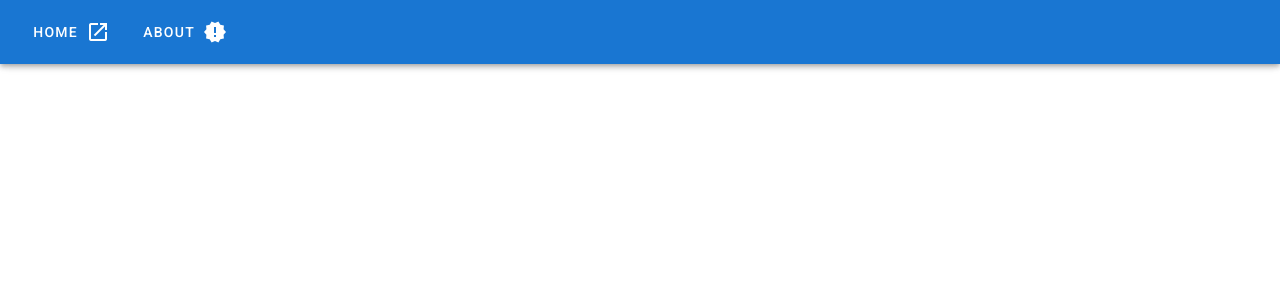
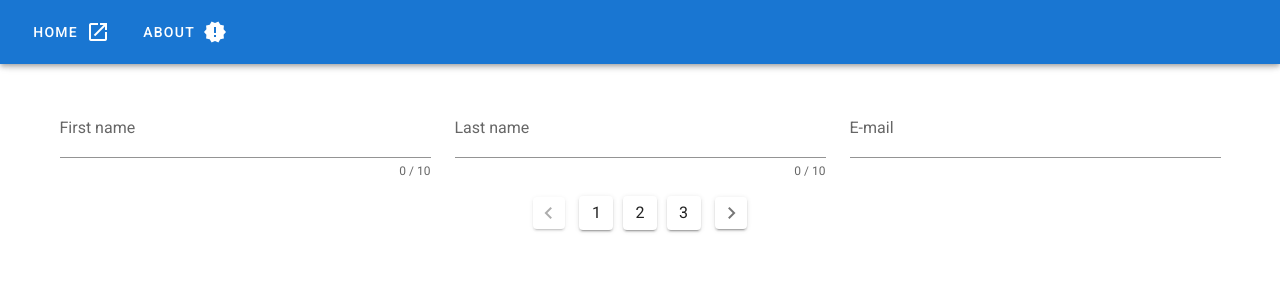
Before and after one commit to danvitoriano/vue-pwa-shopping, a Vue app: page /grupo3 in a window 1280 px wide. Shown: the top 300 px of the page. Built offline with nearby package versions, Linux system fonts and the light colour scheme.

Commit message:
Initializing the Grupo3 Page

```diff
--- a/src/router/index.js
+++ b/src/router/index.js
@@ -1,6 +1,7 @@
 import Vue from "vue";
 import VueRouter from "vue-router";
 import Shopping from "../views/Shopping.vue";
+import Grupo3 from "../views/Grupo3.vue";
 
 // 1. Use Vue Router
 Vue.use(VueRouter);
@@ -24,6 +25,11 @@ const routes = [
     // which is lazy-loaded when the route is visited.
     component: () =>
       import(/* webpackChunkName: "about" */ "../views/About.vue")
+  },
+  {
+    path: "/grupo3",
+    name: "Grupo3",
+    component: Grupo3
   }
 ];
 
--- /dev/null
+++ b/src/views/Grupo3.vue
@@ -0,0 +1,41 @@
+<template>
+  <div>
+    <v-form v-model="valid">
+      <v-container>
+        <v-row>
+          <v-col cols="12" md="4">
+            <v-text-field
+              v-model="firstname"
+              :rules="nameRules"
+              :counter="10"
+              label="First name"
+              required
+            ></v-text-field>
+          </v-col>
+
+          <v-col cols="12" md="4">
+            <v-text-field
+              v-model="lastname"
+              :rules="nameRules"
+              :counter="10"
+              label="Last name"
+              required
+            ></v-text-field>
+          </v-col>
+
+          <v-col cols="12" md="4">
+            <v-text-field
+              v-model="email"
+              :rules="emailRules"
+              label="E-mail"
+              required
+            ></v-text-field>
+          </v-col>
+        </v-row>
+      </v-container>
+    </v-form>
+    <div class="text-center">
+      <v-pagination v-model="page" :length="3"></v-pagination>
+    </div>
+  </div>
+</template>
```
